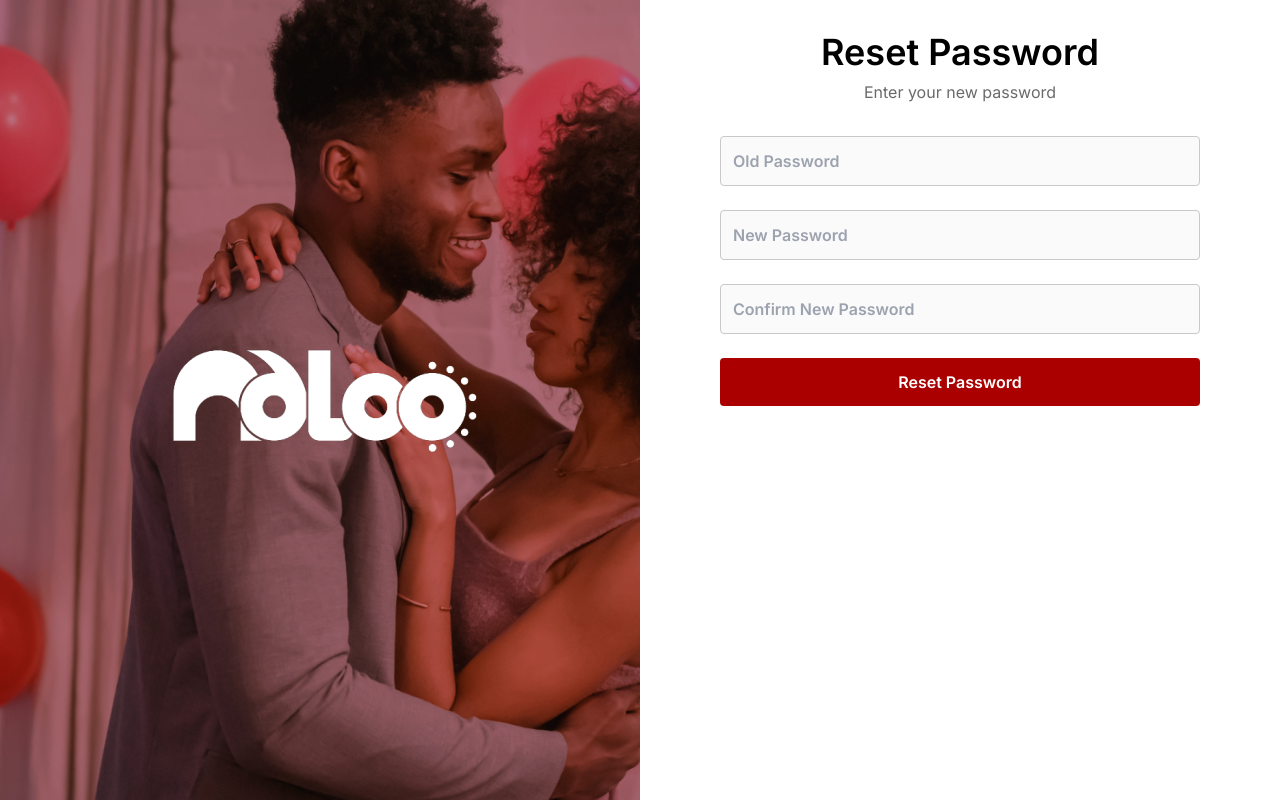
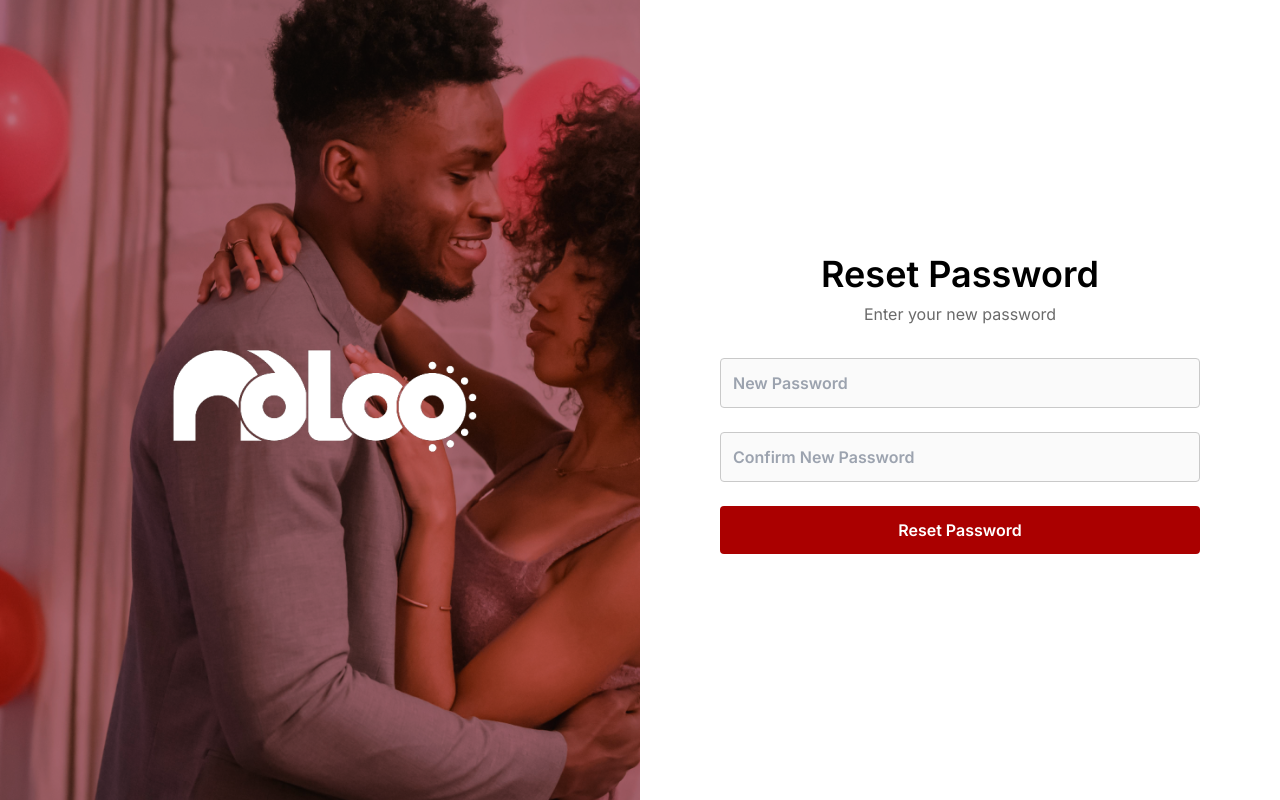
Before and after one commit to Nathaniyell/Ndloo, a Vue app: page /reset-password in a window 1280 px wide. Built offline with nearby package versions, Linux system fonts and the light colour scheme; no server answers; a web font is replaced by a local one; what @splidejs/vue-splide would draw is missing.

Commit message:
update ResetPasswordView.vue

```diff
--- a/src/views/ResetPasswordView.vue
+++ b/src/views/ResetPasswordView.vue
@@ -1,7 +1,7 @@
 <script setup>
 import { ref } from 'vue';
 import FormToast from '@/components/FormToast.vue';
-import LoadingSpinner from '@/components/LoadingSpinner.vue';
+import LoadingSpinner from '@/components/dashboard/LoadingSpinner.vue';
 import logo from "@/assets/images/ndloo.png";
 import logo2 from "@/assets/images/red-logo.png";
 import loginBg from "@/assets/images/loginBg.png";
@@ -15,10 +15,15 @@ const isLoading = ref(false);
 const handlePasswordChangeSuccess = (message) => {
     successMessage.value = message;
     isLoading.value = true;
+    // Reset loading state after navigation (matches SignupView behavior)
+    setTimeout(() => {
+        isLoading.value = false;
+    }, 5000);
 };
 
 const handlePasswordChangeError = (error) => {
     errorMessage.value = error;
+    isLoading.value = false;
 };
 </script>
 
@@ -29,10 +34,10 @@ const handlePasswordChangeError = (error) => {
             <img :src="logo" alt="logo" />
         </div>
 
-        <!-- <LoadingSpinner :loading="isLoading" /> -->
+        <LoadingSpinner :loading="isLoading" />
         <FormToast v-if="!isLoading" :error="errorMessage" :success="successMessage" />
 
-        <div class="h-screen bg-white md:w-1/2 py-4 md:py-2">
+        <div class="h-screen grid place-items-center bg-white md:w-1/2 py-4 md:py-2">
             <div class="w-11/12 lg:w-[75%] mx-auto flex flex-col py-6 lg:py-4 gap-10 lg:gap-8">
                 <div class="flex flex-col space-y-2 text-center">
                     <img class="md:hidden mx-auto" :src="logo2" alt="logo" />
@@ -41,6 +46,7 @@ const handlePasswordChangeError = (error) => {
                 </div>
 
                 <ChangePassword
+                    :isResetFlow="true"
                     @password-change-success="handlePasswordChangeSuccess"
                     @password-change-error="handlePasswordChangeError"
                 />
```
